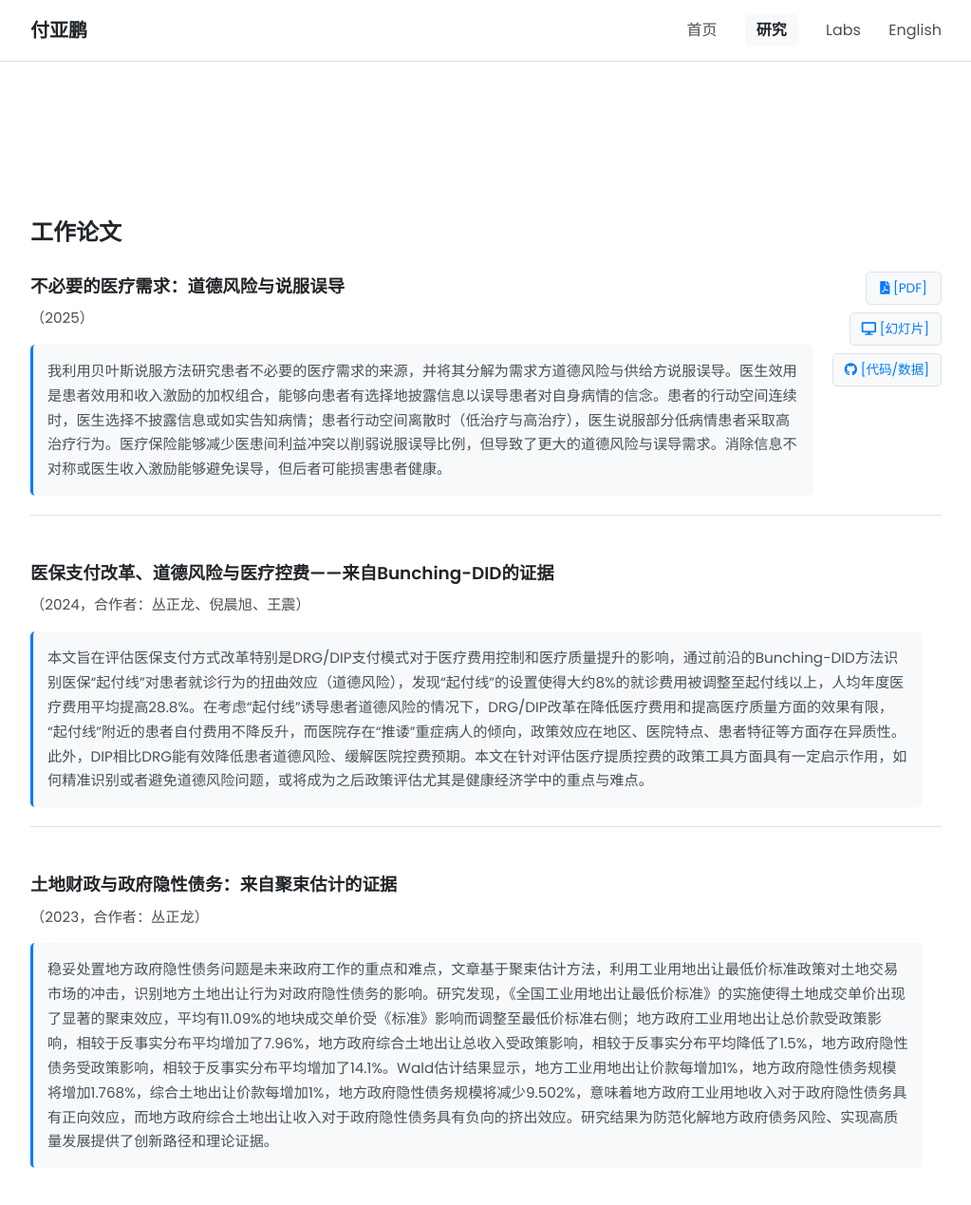
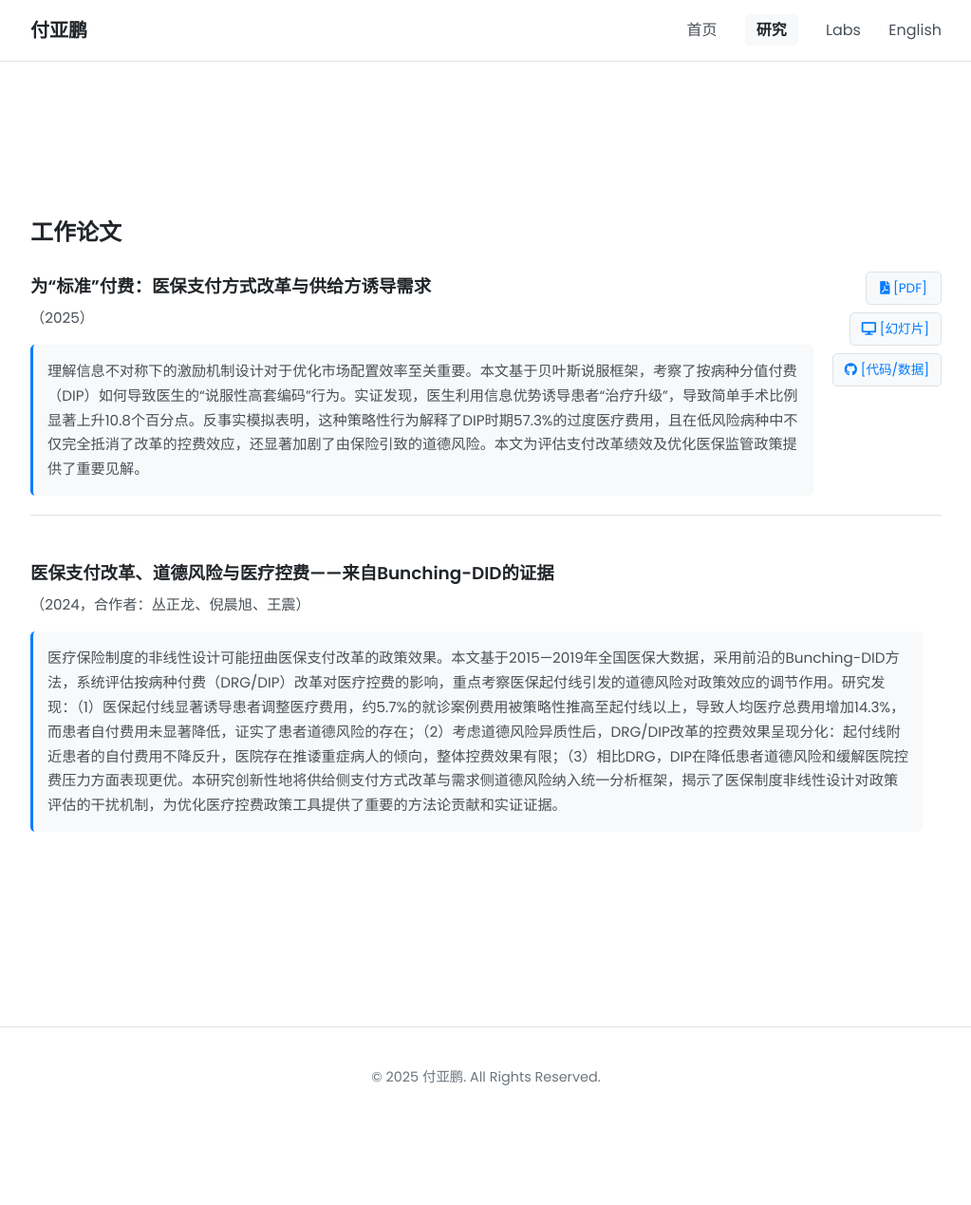
Before and after one commit to fyapeng/fyapeng.github.io, a Jekyll site: the page built from research.html, in a window 1280 px wide and 1400 px high. Shown: the top 1269 px of the window at 95% size, without its empty margins (128-1151 px from the left). Built offline with Jekyll 4.4.1, drawn with Linux system fonts in a browser that asks for light colours.

Commit message:
Update research.yml

```diff
--- a/_data/research.yml
+++ b/_data/research.yml
@@ -11,20 +11,15 @@
 
 # 工作论文 (Working Papers)
 working_papers:
-  - title: "不必要的医疗需求：道德风险与说服误导"
+  - title: "为“标准”付费：医保支付方式改革与供给方诱导需求"
     authors: "（2025）"
     pdf: "#"
     slides: "#"
     code: "#"
     abstract: |
-      我利用贝叶斯说服方法研究患者不必要的医疗需求的来源，并将其分解为需求方道德风险与供给方说服误导。医生效用是患者效用和收入激励的加权组合，能够向患者有选择地披露信息以误导患者对自身病情的信念。患者的行动空间连续时，医生选择不披露信息或如实告知病情；患者行动空间离散时（低治疗与高治疗），医生说服部分低病情患者采取高治疗行为。医疗保险能够减少医患间利益冲突以削弱说服误导比例，但导致了更大的道德风险与误导需求。消除信息不对称或医生收入激励能够避免误导，但后者可能损害患者健康。
+      理解信息不对称下的激励机制设计对于优化市场配置效率至关重要。本文基于贝叶斯说服框架，考察了按病种分值付费（DIP）如何导致医生的“说服性高套编码”行为。实证发现，医生利用信息优势诱导患者“治疗升级”，导致简单手术比例显著上升10.8个百分点。反事实模拟表明，这种策略性行为解释了DIP时期57.3%的过度医疗费用，且在低风险病种中不仅完全抵消了改革的控费效应，还显著加剧了由保险引致的道德风险。本文为评估支付改革绩效及优化医保监管政策提供了重要见解。
 
   - title: "医保支付改革、道德风险与医疗控费——来自Bunching-DID的证据"
     authors: "（2024，合作者：丛正龙、倪晨旭、王震）"
     abstract: |
-      本文旨在评估医保支付方式改革特别是DRG/DIP支付模式对于医疗费用控制和医疗质量提升的影响，通过前沿的Bunching-DID方法识别医保“起付线”对患者就诊行为的扭曲效应（道德风险），发现“起付线”的设置使得大约8%的就诊费用被调整至起付线以上，人均年度医疗费用平均提高28.8%。在考虑“起付线”诱导患者道德风险的情况下，DRG/DIP改革在降低医疗费用和提高医疗质量方面的效果有限，“起付线”附近的患者自付费用不降反升，而医院存在“推诿”重症病人的倾向，政策效应在地区、医院特点、患者特征等方面存在异质性。此外，DIP相比DRG能有效降低患者道德风险、缓解医院控费预期。本文在针对评估医疗提质控费的政策工具方面具有一定启示作用，如何精准识别或者避免道德风险问题，或将成为之后政策评估尤其是健康经济学中的重点与难点。
-
-  - title: "土地财政与政府隐性债务：来自聚束估计的证据"
-    authors: "（2023，合作者：丛正龙）"
-    abstract: |
-      稳妥处置地方政府隐性债务问题是未来政府工作的重点和难点，文章基于聚束估计方法，利用工业用地出让最低价标准政策对土地交易市场的冲击，识别地方土地出让行为对政府隐性债务的影响。研究发现，《全国工业用地出让最低价标准》的实施使得土地成交单价出现了显著的聚束效应，平均有11.09%的地块成交单价受《标准》影响而调整至最低价标准右侧；地方政府工业用地出让总价款受政策影响，相较于反事实分布平均增加了7.96%，地方政府综合土地出让总收入受政策影响，相较于反事实分布平均降低了1.5%，地方政府隐性债务受政策影响，相较于反事实分布平均增加了14.1%。Wald估计结果显示，地方工业用地出让价款每增加1%，地方政府隐性债务规模将增加1.768%，综合土地出让价款每增加1%，地方政府隐性债务规模将减少9.502%，意味着地方政府工业用地收入对于政府隐性债务具有正向效应，而地方政府综合土地出让收入对于政府隐性债务具有负向的挤出效应。研究结果为防范化解地方政府债务风险、实现高质量发展提供了创新路径和理论证据。
+      医疗保险制度的非线性设计可能扭曲医保支付改革的政策效果。本文基于2015—2019年全国医保大数据，采用前沿的Bunching-DID方法，系统评估按病种付费（DRG/DIP）改革对医疗控费的影响，重点考察医保起付线引发的道德风险对政策效应的调节作用。研究发现：（1）医保起付线显著诱导患者调整医疗费用，约5.7%的就诊案例费用被策略性推高至起付线以上，导致人均医疗总费用增加14.3%，而患者自付费用未显著降低，证实了患者道德风险的存在；（2）考虑道德风险异质性后，DRG/DIP改革的控费效果呈现分化：起付线附近患者的自付费用不降反升，医院存在推诿重症病人的倾向，整体控费效果有限；（3）相比DRG，DIP在降低患者道德风险和缓解医院控费压力方面表现更优。本研究创新性地将供给侧支付方式改革与需求侧道德风险纳入统一分析框架，揭示了医保制度非线性设计对政策评估的干扰机制，为优化医疗控费政策工具提供了重要的方法论贡献和实证证据。
```
